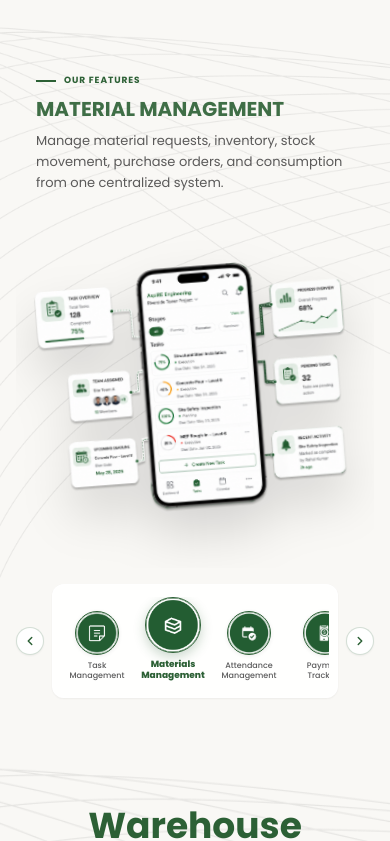
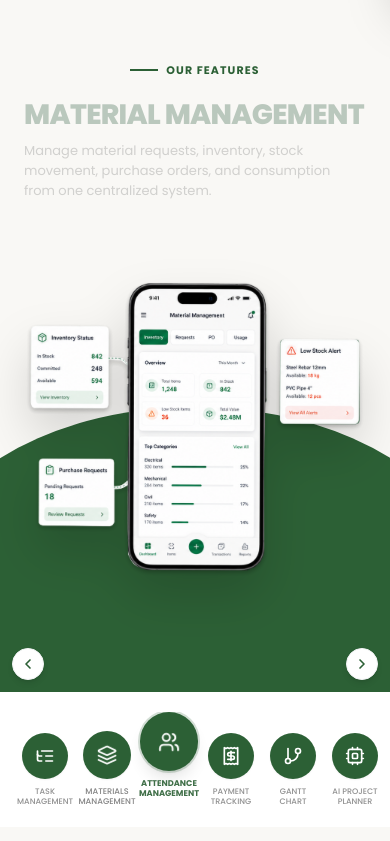
Before and after one commit to Prathiksha-2126/aspire, a React (Vite) app: page /engineering in a window 390 px wide. Shown: the part 846-1687 px from the top of the page. Built offline with nearby package versions, Linux system fonts and the light colour scheme.

Commit message:
24.08.2026

```diff
--- a/api/contact.js
+++ b/api/contact.js
@@ -16,7 +16,7 @@ function buildEmailHtml({ fullName, companyName, email, phone, message }) {
     <tr><td>
       <table width="100%" cellpadding="0" cellspacing="0" style="max-width:640px;width:100%;">
         <tr><td style="padding:12px 0 8px;">
-          <p style="margin:0;font-size:22px;font-weight:700;color:#111827;line-height:1.3;">📋 New Contact Enquiry Received</p>
+          <p style="margin:0;font-size:22px;font-weight:700;color:#111827;line-height:1.3;">New Contact Enquiry Received</p>
         </td></tr>
         <tr><td style="padding:12px 0 0;">
           <p style="margin:0;font-size:14px;color:#1f2937;line-height:1.6;">A new enquiry has been submitted via the AspiRE website contact form and requires your attention.</p>
--- a/src/components/ContactForm.jsx
+++ b/src/components/ContactForm.jsx
@@ -24,7 +24,7 @@ function buildEmailHtml({ fullName, companyName, email, phone, message }) {
         <tr>
           <td style="padding:12px 0 8px;">
             <p style="margin:0;font-size:22px;font-weight:700;color:#111827;line-height:1.3;">
-              📋 New Contact Enquiry Received
+              New Contact Enquiry Received
             </p>
           </td>
         </tr>
--- a/src/components/FeatureTabs.jsx
+++ b/src/components/FeatureTabs.jsx
@@ -27,11 +27,11 @@ export default function FeatureTabs({ tabs }) {
         setDirection(1);
         setActive((prev) => (prev === tabs.length - 1 ? 0 : prev + 1));
       }
-    }, 6000);
+    }, 3200);
     return () => clearInterval(timer);
   }, [tabs.length, isPaused]);
 
-  // Auto-scroll active bubble into view only when features section is in viewport — prevents page jump from hero on auto-advance
+  // Auto-scroll active bubble to center — slides to center then expand, continuous loop
   useEffect(() => {
     const el = itemRefs.current[active];
     const container = scrollRef.current;
@@ -70,14 +70,13 @@ export default function FeatureTabs({ tabs }) {
   return (
     <section id="features" className="relative overflow-hidden bg-[#F9F8F5] flex flex-col vector-on-offwhite pt-8 sm:pt-10 md:pt-12">
 
-      {/* ── MOBILE layout — no white background for content & image, slide-in ── */}
-      <div className="md:hidden px-4 pt-6 sm:pt-8 pb-6">
-        <div className="rounded-2xl overflow-hidden">
-          {/* Text — top full width on same background */}
-          <div className="p-5 pb-4">
-            <div className="flex items-center gap-2 mb-2">
-              <div className="w-5 h-0.5 bg-[#2C6035]" />
-              <p className="text-[9px] font-bold tracking-widest uppercase text-[#2C6035]">OUR FEATURES</p>
+      {/* ── MOBILE layout — exactly as shared image ── */}
+      <div className="md:hidden bg-[#F9F8F5] flex flex-col">
+        {/* Header */}
+        <div className="px-6 pt-8 pb-2">
+          <div className="flex items-center justify-center gap-2 mb-7">
+            <div className="w-7 h-0.5 bg-[#2C6035]" />
+            <p className="text-[11px] font-bold tracking-widest uppercase text-[#2C6035]">OUR FEATURES</p>
           </div>
           <AnimatePresence mode="wait">
             <motion.div
@@ -87,14 +86,19 @@ export default function FeatureTabs({ tabs }) {
               exit={{ opacity: 0, y: -10 }}
               transition={{ duration: 0.3 }}
             >
-                <h3 className="text-[20px] font-bold uppercase leading-tight mb-2 text-[#2C6035]">{current.title}</h3>
-                <p className="text-[13px] leading-relaxed text-[#4B4A4A]">{current.description}</p>
+              <h3 className="text-[28px] font-extrabold uppercase leading-[1.05] tracking-tight text-[#1B4D2E]">{current.title}</h3>
+              <p className="text-[13px] leading-[1.55] text-[#6B6B6B] mt-3 pr-2">{current.description}</p>
             </motion.div>
           </AnimatePresence>
         </div>
 
-          {/* Image — on same white background, no green/circle */}
-          <div className="relative flex items-center justify-center p-6 overflow-hidden" style={{ minHeight: "360px" }}>
+        {/* Green semi-circle + reduced phone — same size for all images */}
+        <div className="relative mt-4 w-full h-[460px] sm:h-[480px] overflow-hidden bg-[#F9F8F5] flex items-end justify-center pb-12">
+          {/* Green semi-circle as in shared image */}
+          <div
+            className="absolute left-1/2 -translate-x-1/2 bottom-0 w-[145%] h-[62%] bg-[#2C6035] pointer-events-none"
+            style={{ borderRadius: "50% 50% 0 0 / 65% 65% 0 0" }}
+          />
           <AnimatePresence mode="wait" custom={direction}>
             <motion.div
               key={active}
@@ -103,81 +107,80 @@ export default function FeatureTabs({ tabs }) {
               initial="hidden"
               animate="visible"
               exit="exit"
-                className="relative z-10 w-full max-w-[310px] flex items-center justify-center"
+              className="relative z-10 w-[340px] max-w-[90%] flex items-center justify-center -translate-y-6"
             >
               {tabImg ? (
-                  <img src={tabImg} alt={current.label} className="w-full h-auto object-contain drop-shadow-2xl" />
+                <img
+                  src={tabImg}
+                  alt={current.label}
+                  className="w-full h-[430px] sm:h-[450px] object-contain drop-shadow-2xl block"
+                  style={{ maxHeight: "450px" }}
+                />
               ) : (
-                  <div className="flex items-center justify-center text-[#2C6035] text-xs text-center font-medium">{current.label}</div>
+                <div className="w-full h-[300px] bg-[#2C6035] flex items-center justify-center text-white">{current.label}</div>
               )}
             </motion.div>
           </AnimatePresence>
-          </div>
-        </div>
-
-        {/* Mobile thumb nav — single shared white_background (upper duplicate removed), icons keep original, with left/right arrows */}
-        <div className="mt-4 flex items-center gap-2">
           <button
             onClick={handlePrev}
             aria-label="Previous feature"
-            className="flex-shrink-0 w-7 h-7 rounded-full bg-white border border-[#2C6035]/20 flex items-center justify-center shadow-sm hover:shadow-md transition-shadow"
+            className="absolute left-3 bottom-3 z-20 w-8 h-8 rounded-full bg-white flex items-center justify-center shadow-md border border-gray-100"
           >
-            <ChevronLeft size={14} className="text-[#2C6035]" strokeWidth={2.5} />
+            <ChevronLeft size={16} className="text-[#2C6035]" strokeWidth={2.5} />
           </button>
-          <div className="flex-1 min-w-0 rounded-xl px-2 py-3 bg-white/90 backdrop-blur border border-white/60 shadow-sm overflow-hidden">
-            <div ref={scrollRef} className="flex items-end gap-3 overflow-x-auto scrollbar-hide pb-1 snap-x snap-mandatory scroll-smooth px-1">
+          <button
+            onClick={handleNext}
+            aria-label="Next feature"
+            className="absolute right-3 bottom-3 z-20 w-8 h-8 rounded-full bg-white flex items-center justify-center shadow-md border border-gray-100"
+          >
+            <ChevronRight size={16} className="text-[#2C6035]" strokeWidth={2.5} />
+          </button>
+        </div>
+
+        {/* Bottom tab bar — bubbles slide to center & expand with image */}
+        <div className="bg-white px-3 py-5">
+          <div ref={scrollRef} className="flex items-end justify-between gap-1 overflow-x-auto scrollbar-hide scroll-smooth snap-x snap-mandatory px-1">
             {tabs.map((tab, i) => {
               const isAct = active === i;
-                const thumb = tab.iconImage || getImageForTab(tab.label);
               return (
-                  <button
+                <motion.button
                   key={tab.label}
                   ref={(el) => (itemRefs.current[i] = el)}
                   onClick={() => go(i)}
-                    className="flex flex-col items-center flex-shrink-0 snap-center"
+                  className="flex flex-col items-center flex-shrink-0 flex-1 min-w-[58px] snap-center"
+                  whileTap={{ scale: 0.95 }}
                 >
-                    <div
-                      className="rounded-full overflow-hidden flex items-center justify-center transition-all duration-300 border"
-                      style={{
-                        width: isAct ? 56 : 44,
-                        height: isAct ? 56 : 44,
-                        backgroundColor: "#FFFFFF",
-                        borderColor: "#2C6035",
-                        boxShadow: isAct ? "0 4px 12px rgba(44,96,53,0.25)" : "0 1px 4px rgba(0,0,0,0.08)",
-                      }}
+                  <motion.div
+                    animate={isAct ? { width: 60, height: 60 } : { width: 46, height: 46 }}
+                    transition={{ duration: 0.5, ease: [0.16, 1, 0.3, 1] }}
+                    className={`rounded-full flex items-center justify-center ${isAct ? "shadow-lg ring-2 ring-[#2C6035]/20" : "shadow-sm"}`}
+                    style={{ backgroundColor: "#2C6035" }}
                   >
-                      {thumb ? (
-                        <img src={thumb} alt={tab.label} className="w-full h-full object-cover" />
-                      ) : (
-                        <div className="w-full h-full flex items-center justify-center text-[8px] font-bold text-center p-1" style={{ color: "#2C6035" }}>
-                          {tab.label}
-                        </div>
-                      )}
-                    </div>
-                    <span
-                      className="mt-1.5 text-center leading-tight"
-                      style={{
-                        fontSize: isAct ? "9px" : "8px",
-                        fontWeight: isAct ? 800 : 500,
-                        color: isAct ? "#2C6035" : "#5A5A5A",
-                        maxWidth: "64px",
-                        whiteSpace: "pre-line",
-                      }}
+                    <motion.span
+                      animate={isAct ? { scale: [1, 1.12, 1.06] } : { scale: 1 }}
+                      transition={isAct ? { duration: 0.6, ease: "easeOut", times: [0, 0.5, 1] } : { duration: 0.3 }}
+                      className="text-white flex items-center justify-center"
                     >
-                      {tab.label === "Gantt Chart" ? "Gantt\nChart" : tab.label === "AI Project Planner" ? "AI Project\nPlanner" : tab.label}
-                    </span>
-                  </button>
+                      {tab.icon ? (
+                        <span className="[&>svg]:w-5 [&>svg]:h-5 [&>svg]:text-white">{tab.icon}</span>
+                      ) : tab.iconImage ? (
+                        <img src={tab.iconImage} alt={tab.label} className="w-5 h-5 object-contain brightness-0 invert" />
+                      ) : null}
+                    </motion.span>
+                  </motion.div>
+                  <motion.span
+                    animate={{ scale: isAct ? 1.06 : 1, opacity: isAct ? 1 : 0.75 }}
+                    transition={{ duration: 0.35 }}
+                    className={`mt-2 text-center leading-tight uppercase ${isAct ? "font-bold text-[#2C6035]" : "font-medium text-[#6B6B6B]"}`}
+                    style={{ fontSize: "8px", maxWidth: "62px", whiteSpace: "pre-line" }}
+                  >
+                    {tab.label === "Gantt Chart" ? "GANTT\nCHART" : tab.label === "AI Project Planner" ? "AI PROJECT\nPLANNER" : tab.label === "Materials Management" ? "MATERIALS\nMANAGEMENT" : tab.label === "Attendance Management" ? "ATTENDANCE\nMANAGEMENT" : tab.label === "Payment Tracking" ? "PAYMENT\nTRACKING" : tab.label.toUpperCase()}
+                  </motion.span>
+                  {isAct && <motion.div layoutId="mobile-active-underline" className="w-6 h-0.5 bg-[#2C6035] mt-1.5 rounded-full" />}
+                </motion.button>
               );
             })}
           </div>
-          </div>
-          <button
-            onClick={handleNext}
-            aria-label="Next feature"
-            className="flex-shrink-0 w-7 h-7 rounded-full bg-white border border-[#2C6035]/20 flex items-center justify-center shadow-sm hover:shadow-md transition-shadow"
-          >
-            <ChevronRight size={14} className="text-[#2C6035]" strokeWidth={2.5} />
-          </button>
         </div>
       </div>
 
--- a/src/components/Footer.jsx
+++ b/src/components/Footer.jsx
@@ -30,7 +30,7 @@ export default function Footer() {
         {/* Brand */}
         <div className="sm:col-span-2 md:col-span-1">
           <a href="/#hero" onClick={(e) => handleHomeNavigation(e, "hero")} className="inline-block">
-            <img src="/images/Black AspiRE Logo.png" alt="AspiRE" className="h-12 md:h-16 w-auto object-contain mb-2 hover:opacity-90 transition-opacity cursor-pointer" />
+            <img src="/images/Black AspiRE Logo.png" alt="AspiRE" className="h-14 md:h-16 w-auto object-contain mb-2 hover:opacity-90 transition-opacity cursor-pointer" />
           </a>
           <p className="text-xs sm:text-sm mt-2 leading-relaxed" style={textColor}>
             Simplifying construction management, empowering businesses, and driving success with innovative solutions.
--- a/src/components/SalesFeatureTabs.jsx
+++ b/src/components/SalesFeatureTabs.jsx
@@ -25,7 +25,7 @@ export default function SalesFeatureTabs({ tabs }) {
         setDirection(1);
         setActive((prev) => (prev === tabs.length - 1 ? 0 : prev + 1));
       }
-    }, 6000);
+    }, 3200);
     return () => clearInterval(timer);
   }, [tabs.length, isPaused]);
 
@@ -67,13 +67,12 @@ export default function SalesFeatureTabs({ tabs }) {
   return (
     <section id="features" className="relative overflow-hidden bg-[#F9F8F5] flex flex-col vector-on-offwhite pt-8 sm:pt-10 md:pt-12">
 
-      {/* ── MOBILE layout — no white background for content & image, slide-in ── */}
-      <div className="md:hidden px-4 pt-6 sm:pt-8 pb-6">
-        <div className="rounded-2xl overflow-hidden">
-          <div className="p-5 pb-4">
-            <div className="flex items-center gap-2 mb-2">
-              <div className="w-5 h-0.5 bg-[#2C6035]" />
-              <p className="text-[9px] font-bold tracking-widest uppercase text-[#2C6035]">OUR FEATURES</p>
+      {/* ── MOBILE layout — exactly as shared image ── */}
+      <div className="md:hidden bg-[#F9F8F5] flex flex-col">
+        <div className="px-6 pt-8 pb-2">
+          <div className="flex items-center justify-center gap-2 mb-7">
+            <div className="w-7 h-0.5 bg-[#2C6035]" />
+            <p className="text-[11px] font-bold tracking-widest uppercase text-[#2C6035]">OUR FEATURES</p>
           </div>
           <AnimatePresence mode="wait">
             <motion.div
@@ -83,12 +82,17 @@ export default function SalesFeatureTabs({ tabs }) {
               exit={{ opacity: 0, y: -10 }}
               transition={{ duration: 0.3 }}
             >
-                <h3 className="text-[20px] font-bold uppercase leading-tight mb-2 text-[#2C6035]">{current.title}</h3>
-                <p className="text-[13px] leading-relaxed text-[#4B4A4A]">{current.description}</p>
+              <h3 className="text-[28px] font-extrabold uppercase leading-[1.05] tracking-tight text-[#1B4D2E]">{current.title}</h3>
+              <p className="text-[13px] leading-[1.55] text-[#6B6B6B] mt-3 pr-2">{current.description}</p>
             </motion.div>
           </AnimatePresence>
         </div>
-          <div className="relative flex items-center justify-center p-6 overflow-hidden" style={{ minHeight: "380px" }}>
+
+        <div className="relative mt-4 w-full h-[460px] sm:h-[480px] overflow-hidden bg-[#F9F8F5] flex items-end justify-center pb-12">
+          <div
+            className="absolute left-1/2 -translate-x-1/2 bottom-0 w-[145%] h-[62%] bg-[#2C6035] pointer-events-none"
+            style={{ borderRadius: "50% 50% 0 0 / 65% 65% 0 0" }}
+          />
           <AnimatePresence mode="wait" custom={direction}>
             <motion.div
               key={active}
@@ -97,74 +101,79 @@ export default function SalesFeatureTabs({ tabs }) {
               initial="hidden"
               animate="visible"
               exit="exit"
-                className="relative z-10 w-full max-w-[360px] flex items-center justify-center"
+              className="relative z-10 w-[340px] max-w-[90%] flex items-center justify-center -translate-y-6"
             >
               {tabImg ? (
-                  <img src={tabImg} alt={current.label} className="w-full h-auto object-contain drop-shadow-2xl" />
+                <img
+                  src={tabImg}
+                  alt={current.label}
+                  className="w-full h-[430px] sm:h-[450px] object-contain drop-shadow-2xl block"
+                  style={{ maxHeight: "450px" }}
+                />
               ) : (
-                  <div className="flex items-center justify-center text-[#2C6035] text-xs text-center font-medium">{current.label}</div>
+                <div className="w-full h-[300px] bg-[#2C6035] flex items-center justify-center text-white">{current.label}</div>
               )}
             </motion.div>
           </AnimatePresence>
-          </div>
-        </div>
-
-        <div className="mt-4 flex items-center gap-2">
           <button
             onClick={handlePrev}
             aria-label="Previous feature"
-            className="flex-shrink-0 w-7 h-7 rounded-full bg-white border border-[#2C6035]/20 flex items-center justify-center shadow-sm hover:shadow-md transition-shadow"
+            className="absolute left-3 bottom-3 z-20 w-8 h-8 rounded-full bg-white flex items-center justify-center shadow-md border border-gray-100"
           >
-            <ChevronLeft size={14} className="text-[#2C6035]" strokeWidth={2.5} />
+            <ChevronLeft size={16} className="text-[#2C6035]" strokeWidth={2.5} />
           </button>
-          <div className="flex-1 min-w-0 rounded-xl px-2 py-3 bg-white/90 backdrop-blur border border-white/60 shadow-sm overflow-hidden">
-            <div ref={scrollRef} className="flex items-end gap-3 overflow-x-auto scrollbar-hide pb-1 snap-x snap-mandatory scroll-smooth px-1">
+          <button
+            onClick={handleNext}
+            aria-label="Next feature"
+            className="absolute right-3 bottom-3 z-20 w-8 h-8 rounded-full bg-white flex items-center justify-center shadow-md border border-gray-100"
+          >
+            <ChevronRight size={16} className="text-[#2C6035]" strokeWidth={2.5} />
+          </button>
+        </div>
+
+        <div className="bg-white px-3 py-5">
+          <div ref={scrollRef} className="flex items-end justify-between gap-1 overflow-x-auto scrollbar-hide scroll-smooth snap-x snap-mandatory px-1">
             {tabs.map((tab, i) => {
               const isAct = active === i;
-                const thumb = tab.iconImage || getImageForTab(tab.label);
               return (
-                  <button
+                <motion.button
                   key={tab.label}
                   ref={(el) => (itemRefs.current[i] = el)}
                   onClick={() => go(i)}
-                    className="flex flex-col items-center flex-shrink-0 snap-center"
+                  className="flex flex-col items-center flex-shrink-0 flex-1 min-w-[64px] snap-center"
+                  whileTap={{ scale: 0.95 }}
                 >
-                    <div
-                      className="rounded-full overflow-hidden flex items-center justify-center transition-all duration-300 border"
-                      style={{
-                        width: isAct ? 56 : 44,
-                        height: isAct ? 56 : 44,
-                        backgroundColor: "#FFFFFF",
-                        borderColor: "#2C6035",
-                        boxShadow: isAct ? "0 4px 12px rgba(44,96,53,0.25)" : "0 1px 4px rgba(0,0,0,0.08)",
-                      }}
+                  <motion.div
+                    animate={isAct ? { width: 60, height: 60 } : { width: 46, height: 46 }}
+                    transition={{ duration: 0.5, ease: [0.16, 1, 0.3, 1] }}
+                    className={`rounded-full flex items-center justify-center ${isAct ? "shadow-lg ring-2 ring-[#2C6035]/20" : "shadow-sm"}`}
+                    style={{ backgroundColor: "#2C6035" }}
                   >
-                      {thumb ? (
-                        <img src={thumb} alt={tab.label} className="w-full h-full object-cover" />
-                      ) : (
-                        <div className="w-full h-full flex items-center justify-center text-[8px] font-bold text-center p-1" style={{ color: "#2C6035" }}>
-                          {tab.label}
-                        </div>
-                      )}
-                    </div>
-                    <span
-                      className="mt-1.5 text-center leading-tight"
-                      style={{ fontSize: isAct ? "9px" : "8px", fontWeight: isAct ? 800 : 500, color: isAct ? "#2C6035" : "#5A5A5A", maxWidth: "64px" }}
+                    <motion.span
+                      animate={isAct ? { scale: [1, 1.12, 1.06] } : { scale: 1 }}
+                      transition={isAct ? { duration: 0.6, ease: "easeOut", times: [0, 0.5, 1] } : { duration: 0.3 }}
+                      className="text-white flex items-center justify-center"
                     >
-                      {tab.label}
-                    </span>
-                  </button>
+                      {tab.icon ? (
+                        <span className="[&>svg]:w-5 [&>svg]:h-5 [&>svg]:text-white">{tab.icon}</span>
+                      ) : tab.iconImage ? (
+                        <img src={tab.iconImage} alt={tab.label} className="w-5 h-5 object-contain brightness-0 invert" />
+                      ) : null}
+                    </motion.span>
+                  </motion.div>
+                  <motion.span
+                    animate={{ scale: isAct ? 1.06 : 1, opacity: isAct ? 1 : 0.75 }}
+                    transition={{ duration: 0.35 }}
+                    className={`mt-2 text-center leading-tight uppercase ${isAct ? "font-bold text-[#2C6035]" : "font-medium text-[#6B6B6B]"}`}
+                    style={{ fontSize: "8px", maxWidth: "68px", whiteSpace: "pre-line" }}
+                  >
+                    {tab.label.toUpperCase()}
+                  </motion.span>
+                  {isAct && <motion.div layoutId="sales-mobile-active-underline" className="w-6 h-0.5 bg-[#2C6035] mt-1.5 rounded-full" />}
+                </motion.button>
               );
             })}
           </div>
-          </div>
-          <button
-            onClick={handleNext}
-            aria-label="Next feature"
-            className="flex-shrink-0 w-7 h-7 rounded-full bg-white border border-[#2C6035]/20 flex items-center justify-center shadow-sm hover:shadow-md transition-shadow"
-          >
-            <ChevronRight size={14} className="text-[#2C6035]" strokeWidth={2.5} />
-          </button>
         </div>
       </div>
 
--- a/src/pages/Engineering.jsx
+++ b/src/pages/Engineering.jsx
@@ -95,7 +95,7 @@ export default function Engineering() {
         <div className="absolute inset-0 bg-gradient-to-t from-black/30 via-transparent to-transparent md:hidden pointer-events-none" />
 
         <div className="relative z-10 w-full max-w-6xl text-left px-4 sm:px-6 md:px-20 lg:px-28">
-          <h1 className="text-[26px] sm:text-[30px] md:text-[48px] lg:text-[58px] font-bold text-white tracking-tight leading-[1.08] md:leading-[1.1] mb-3 max-w-[340px] sm:max-w-[540px] md:max-w-[620px] lg:max-w-[700px]">
+          <h1 className="text-[30px] sm:text-[34px] md:text-[48px] lg:text-[58px] font-bold text-white tracking-tight leading-[1.08] md:leading-[1.1] mb-3 max-w-[360px] sm:max-w-[560px] md:max-w-[620px] lg:max-w-[700px]">
             <span className="block whitespace-nowrap">Do You Know What's</span>
             <span className="block whitespace-nowrap mt-2 sm:mt-2.5 md:mt-3">Happening on Your Site?</span>
           </h1>
--- a/src/pages/Sales.jsx
+++ b/src/pages/Sales.jsx
@@ -75,7 +75,7 @@ export default function Sales() {
         <div className="absolute inset-0 bg-gradient-to-r from-black/40 via-black/10 to-transparent md:from-black/45 md:via-black/12" />
 
         <div className="relative z-10 w-full max-w-6xl text-left px-4 sm:px-6 md:px-20 lg:px-28">
-          <h1 className="text-[26px] sm:text-[30px] md:text-[48px] lg:text-[58px] font-bold text-white tracking-tight leading-[1.08] md:leading-[1.1] mb-3 max-w-[340px] sm:max-w-[540px] md:max-w-[600px] lg:max-w-[680px]">
+          <h1 className="text-[30px] sm:text-[34px] md:text-[48px] lg:text-[58px] font-bold text-white tracking-tight leading-[1.08] md:leading-[1.1] mb-3 max-w-[360px] sm:max-w-[560px] md:max-w-[600px] lg:max-w-[680px]">
             <span className="block whitespace-nowrap">Are Booking Delays</span>
             <span className="block whitespace-nowrap mt-2 sm:mt-2.5 md:mt-3">Costing You Revenue?</span>
           </h1>
```
Also changed, not shown: src/components/Navbar.jsx (+47 -43 lines), src/pages/PrivacyPolicy.jsx (+6 -9 lines), src/pages/TermsOfService.jsx (+5 -8 lines). Lines whose indentation alone changed are shown as unchanged.
